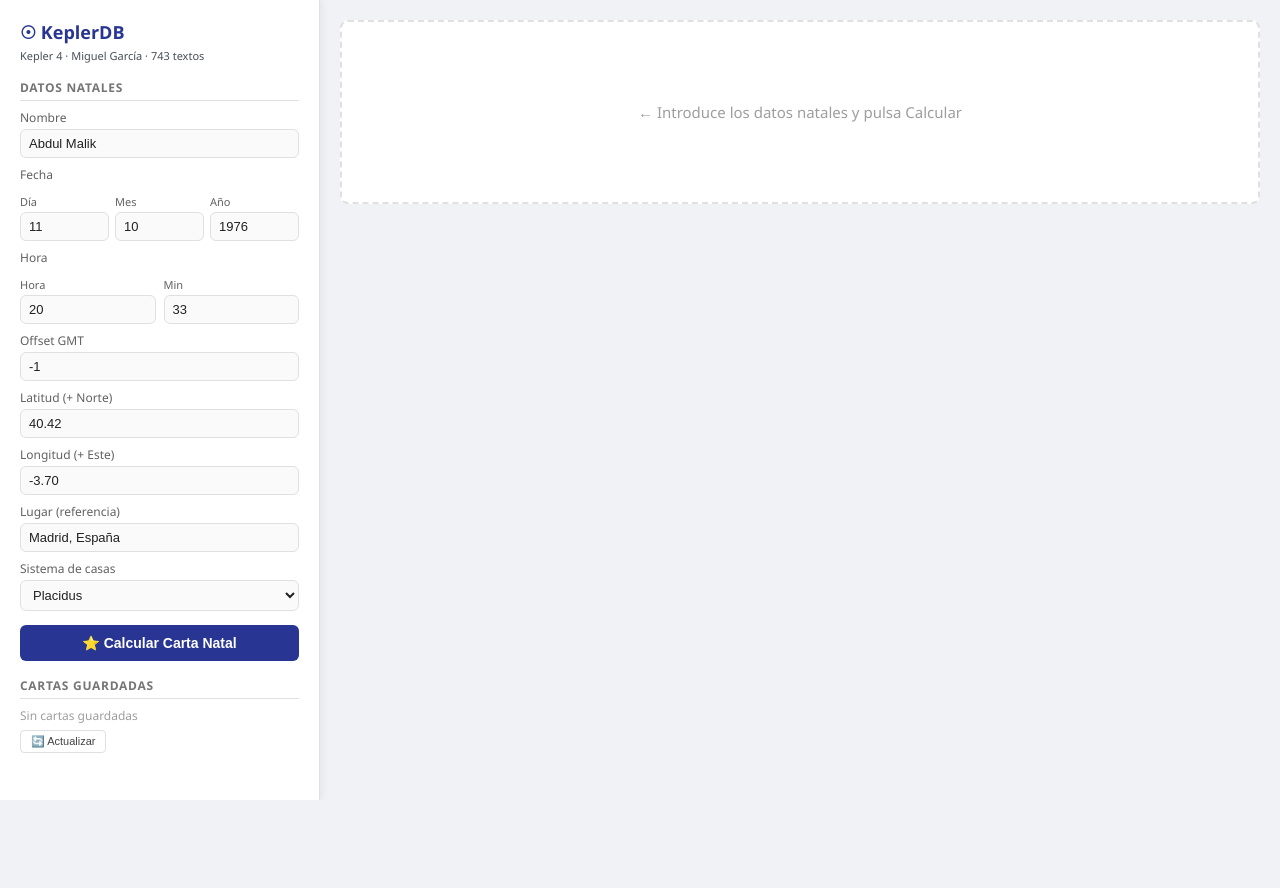
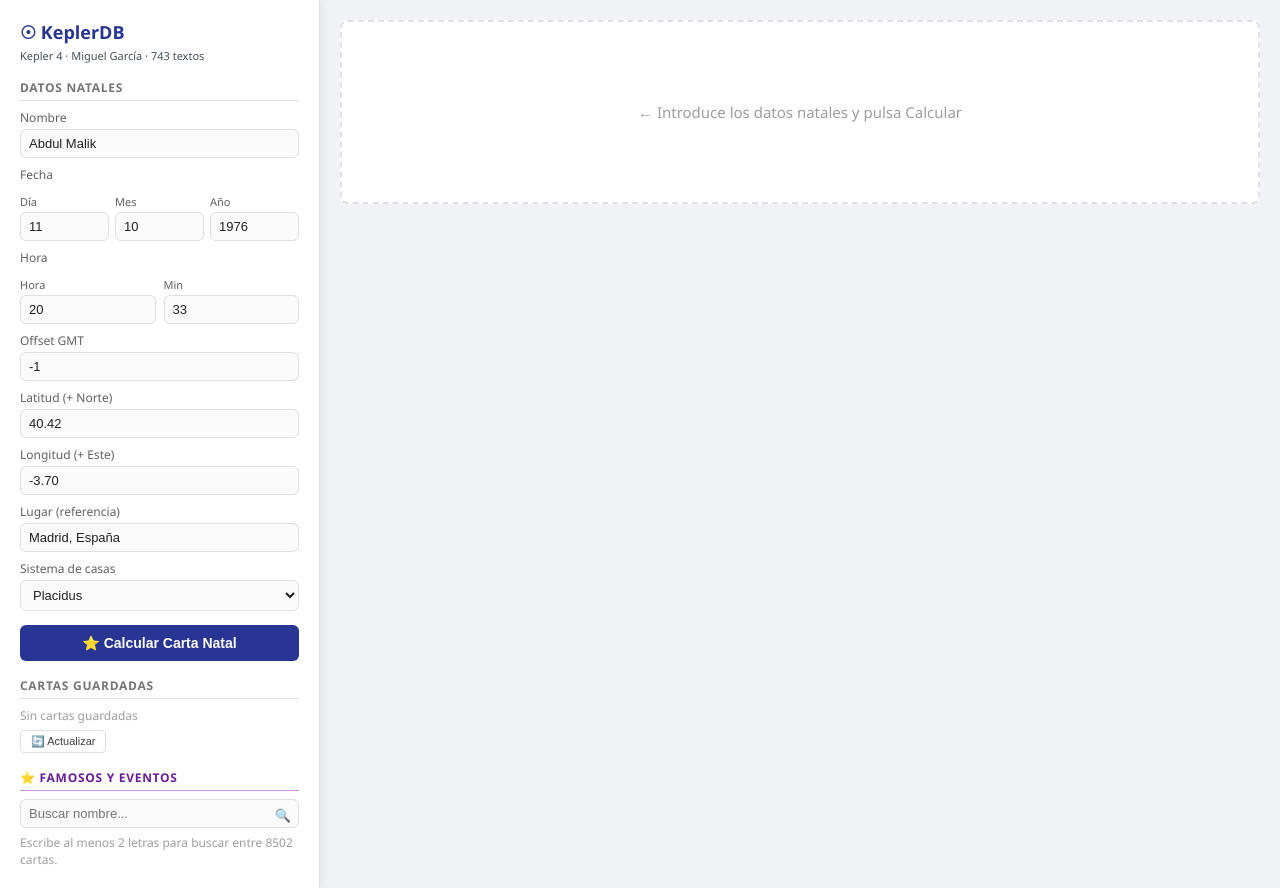
Before and after one commit to eduardoddddddd/KeplerDB, a Flask app: page / in a window 1280 px wide. Before the commit the page ends 800 px from the top, so only its background shows below. Run offline with Flask 3, Linux system fonts and the light colour scheme; data that the repository does not hold is empty.

Commit message:
feat: famosos en sidebar - busqueda live en 8502 cartas historicas

```diff
--- a/app/app.py
+++ b/app/app.py
@@ -348,6 +348,30 @@ def sinastria():
         return jsonify({'ok': False, 'error': traceback.format_exc()})
 
 
+@app.route('/famosos/buscar')
+def famosos_buscar():
+    try:
+        q = request.args.get('q','').strip()
+        if len(q) < 2:
+            return jsonify({'ok': True, 'famosos': []})
+        import sqlite3 as _sq
+        conn = _sq.connect(ki.DB_PATH)
+        cur  = conn.cursor()
+        cur.execute("""SELECT id,nombre,lugar,anio,mes,dia,hora,min,gmt,lat,lon,descripcion
+            FROM cartas WHERE nombre LIKE ? OR descripcion LIKE ? LIMIT 20""",
+            (f'%{q}%', f'%{q}%'))
+        rows = cur.fetchall()
+        conn.close()
+        famosos = [{'id':r[0],'nombre':r[1],'lugar':r[2] or '',
+                    'anio':r[3],'mes':r[4],'dia':r[5],
+                    'hora':r[6],'min':r[7],'gmt':r[8],
+                    'lat':r[9],'lon':r[10],
+                    'desc': (r[11] or '').split(':')[-1].strip()[:40]} for r in rows]
+        return jsonify({'ok': True, 'famosos': famosos})
+    except Exception as e:
+        return jsonify({'ok': False, 'error': str(e)})
+
+
 @app.route('/cartas/guardar', methods=['POST'])
 def guardar_carta():
     try:
--- a/app/templates/index.html
+++ b/app/templates/index.html
@@ -101,6 +101,16 @@ tr:hover td{background:#fafafa}
   <h2>Cartas guardadas</h2>
   <div id="cartas-lista" style="font-size:12px;color:#9e9e9e">—</div>
   <button onclick="listarCartas()" style="background:none;border:1px solid #e0e0e0;color:#424242;padding:4px 10px;border-radius:4px;cursor:pointer;font-size:11px;margin-top:6px">🔄 Actualizar</button>
+
+  <h2 style="color:#6a1b9a;border-bottom-color:#ce93d8">⭐ Famosos y Eventos</h2>
+  <div style="position:relative">
+    <input id="famosos-q" type="text" placeholder="Buscar nombre..."
+      oninput="buscarFamosos(this.value)"
+      style="width:100%;padding-right:28px"/>
+    <span style="position:absolute;right:8px;top:7px;color:#9e9e9e;font-size:13px">🔍</span>
+  </div>
+  <div id="famosos-lista" style="font-size:12px;color:#9e9e9e;margin-top:6px">
+    Escribe al menos 2 letras para buscar entre 8502 cartas.</div>
   <div id="error-box"></div>
 </div>
 
@@ -270,6 +280,48 @@ window.addEventListener('load', ()=>{
   document.getElementById('t_mes').value  = hoy.getMonth()+1;
   document.getElementById('t_anio').value = hoy.getFullYear();
 });
+
+let _famososTimer = null;
+function buscarFamosos(q){
+  clearTimeout(_famososTimer);
+  if(q.length < 2){
+    document.getElementById('famosos-lista').innerHTML =
+      '<span style="color:#9e9e9e">Escribe al menos 2 letras.</span>'; return;
+  }
+  _famososTimer = setTimeout(async ()=>{
+    const r = await fetch('/famosos/buscar?q='+encodeURIComponent(q));
+    const d = await r.json();
+    const el = document.getElementById('famosos-lista');
+    if(!d.ok || !d.famosos.length){
+      el.innerHTML='<span style="color:#9e9e9e">Sin resultados.</span>'; return;
+    }
+    el.innerHTML = d.famosos.map(f=>`
+      <div onclick="cargarFamoso(${JSON.stringify(f).replace(/"/g,'&quot;')})"
+        style="padding:5px 6px;border-bottom:1px solid #f3e5f5;cursor:pointer;
+               border-radius:4px;margin:1px 0"
+        onmouseover="this.style.background='#f3e5f5'"
+        onmouseout="this.style.background=''">
+        <span style="color:#6a1b9a;font-weight:600">${f.nombre}</span>
+        <span style="color:#9e9e9e;font-size:10px;margin-left:4px">${f.lugar}</span>
+        <span style="float:right;color:#ab47bc;font-size:10px">${f.anio}</span>
+        ${f.desc ? `<div style="color:#757575;font-size:10px;margin-top:1px">${f.desc}</div>` : ''}
+      </div>`).join('');
+  }, 300);
+}
+
+function cargarFamoso(f){
+  document.getElementById('nombre').value  = f.nombre;
+  document.getElementById('dia').value     = f.dia;
+  document.getElementById('mes').value     = f.mes;
+  document.getElementById('anio').value    = f.anio;
+  document.getElementById('hora').value    = f.hora;
+  document.getElementById('min').value     = f.min;
+  document.getElementById('offset').value  = f.gmt;
+  document.getElementById('lat').value     = f.lat;
+  document.getElementById('lon').value     = f.lon;
+  document.getElementById('lugar').value   = f.lugar || '';
+  calcular();
+}
 
 async function listarCartas(){
   const r = await fetch('/cartas/listar');
```
